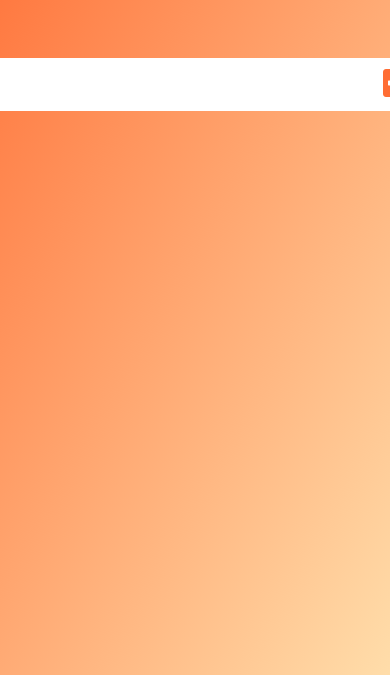
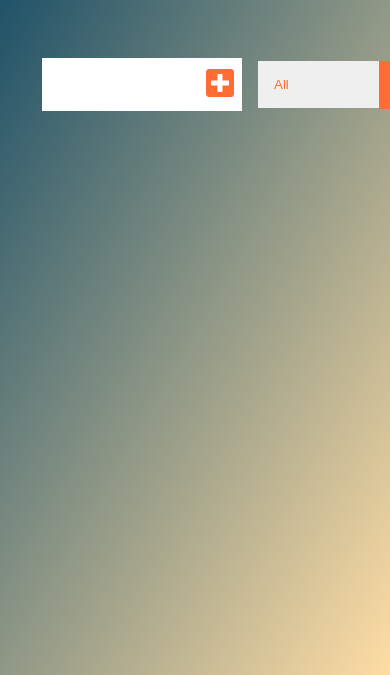
Before and after one commit to eyitayojason/TODO-LIST-WEBAPP, a plain HTML site: page index.html in a window 390 px wide. Shown: the part 169-844 px from the top of the page. Drawn offline with Linux system fonts and the light colour scheme.

Commit message:
Add files via upload

```diff
--- a/style.css
+++ b/style.css
@@ -1,57 +1,73 @@
-*{
+* {
     margin: 0;
     padding: 0;
     box-sizing: border-box;
 }
 
-body{
-    background-image: linear-gradient(120deg, #ff6d34, #ffddaa);
+body {
+    background-image: linear-gradient(120deg, #ff6d34, #ffdda4);
     color: white;
     font-family: "Poppins", sans-serif;
     min-height: 100vh;
 }
-header{
+
+@media only screen and (max-width: 600px) {
+    body {
+        background-image: linear-gradient(120deg, #044161, #ffdda4);
+        min-height: 100vh;
+        font-family: "Poppins", sans-serif;
+    }
+    form {
+        max-width: 40%;
+        margin-left: 10rem;
+    }
+}
+
+header {
     font-size: 1.5rem;
+    max-width: 100%
 }
-header,form{
+
+header,
+form {
     min-height: 20vh;
     display: flex;
     justify-content: center;
     align-items: center;
 }
 
-form input, form button{
+form input,
+form button {
+    max-width: 100%;
     border: none;
     background: white;
     padding: 0.5rem;
     font-size: 2rem;
-
 }
 
-form button{
+form button {
     color: #ff6d34;
     background: white;
     cursor: pointer;
     transition: all 0.3s ease;
 }
 
-form button:hover{
+form button:hover {
     background: #ff6d34;
     color: white;
 }
 
-.todo-container{
+.todo-container {
     display: flex;
     justify-content: center;
     align-items: center;
 }
 
-.todo-list{
+.todo-list {
     list-style: none;
-    min-width: 30%;
 }
 
-.todo{
+.todo {
     background: white;
     margin: 0.5rem;
     color: black;
@@ -62,10 +78,12 @@ form button:hover{
     transition: ease 0.5s;
 }
 
-.todo li{
+.todo li {
     flex: 1;
 }
-.trash-btn, .complete-btn{
+
+.trash-btn,
+.complete-btn {
     background: #ff6d34;
     color: white;
     border: none;
@@ -74,73 +92,65 @@ cursor: pointer;
     font-size: 1rem;
 }
 
-.complete-btn{
-    background:limegreen;
+.complete-btn {
+    background: limegreen;
 }
 
-.todo-item{
+.todo-item {
     padding: 0rem 0.5rem;
     align-items: center;
     align-content: center;
     justify-content: center;
 }
 
-.fa-trash, .fa-check{
+.fa-trash,
+.fa-check {
     pointer-events: none;
 }
 
-.completed{
+.completed {
     text-decoration: line-through;
     opacity: 0.3;
 }
 
-
-
-
-
-
-.fall{
+.fall {
     transform: translateY(8rem) rotateZ(20deg);
     opacity: 0;
 }
 
-
-
-
-select{
-
+select {
     -webkit-appearance: none;
     -moz-appearance: none;
     appearance: none;
     border: none;
     outline: none;
-
 }
 
-.select{
+.select {
     margin: 1rem;
     position: relative;
-    overflow: hidden;
+    overflow: visible;
 }
-select{
+
+select {
     color: #ff6d34;
     width: 10rem;
-    cursor: pointer;
+    cursor: default;
     padding: 1rem;
 }
 
-.select::after{
+.select::after {
     content: "\25BC";
     position: absolute;
     background: #ff6d34;
     top: 0;
     right: 0;
-    padding: 1rem;
+    padding: 0.73rem;
     pointer-events: none;
     transition: all 0.4s ease-in-out;
 }
 
-.select:hover::after{
+.select:hover::after {
     background: white;
     color: #ff6d34;
 }
```
Also changed, not shown: index.html (+2 -3 lines). Lines whose indentation alone changed are shown as unchanged.
